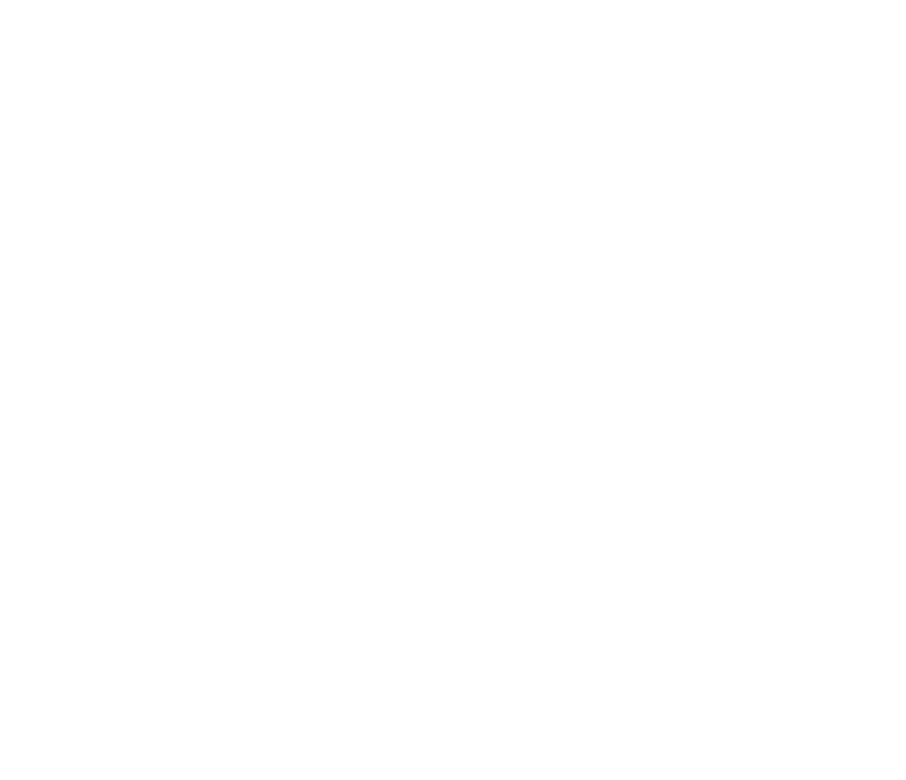
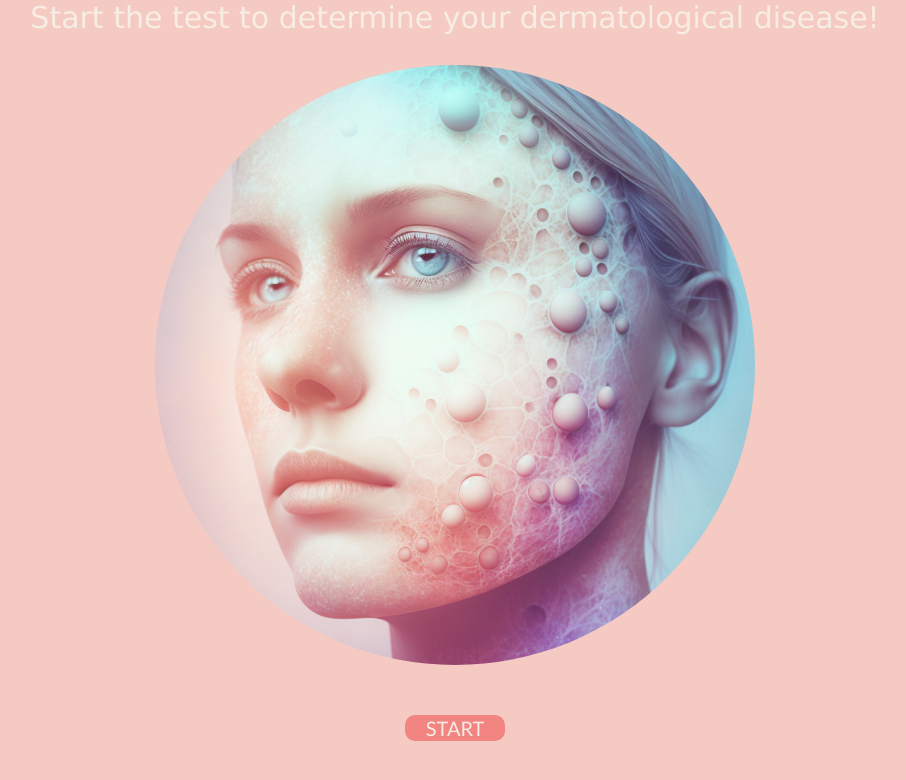
Before and after one commit to ioanalazea/Derma-Expert-System-Project-SE, a React (Create React App) app in the folder my-app/: page / in a window 1280 px wide. Before the commit this address had no page. Shown: the top 780 px of the page, without its empty margins (185-1091 px from the left). Built offline with nearby package versions, Linux system fonts and the light colour scheme.

Commit message:
Interface update

```diff
--- a/my-app/src/App.js
+++ b/my-app/src/App.js
@@ -9,8 +9,8 @@
     <div className="App">
       <BrowserRouter>
         <Routes>
-          <Route path="home" element={<HomePage />} />
-          <Route path="home/TestPage" element={<TestPage />} />
+          <Route path="/" element={<HomePage />} />
+          <Route path="/TestPage" element={<TestPage />} />
         </Routes>
       </BrowserRouter>
     </div>
--- a/my-app/src/screens/HomePage.js
+++ b/my-app/src/screens/HomePage.js
@@ -17,7 +17,7 @@
           className="Image"
           style={{
             borderRadius: "50%",
-            height: "700px",
+            height: "600px",
           }}
         />
       </div>
```
